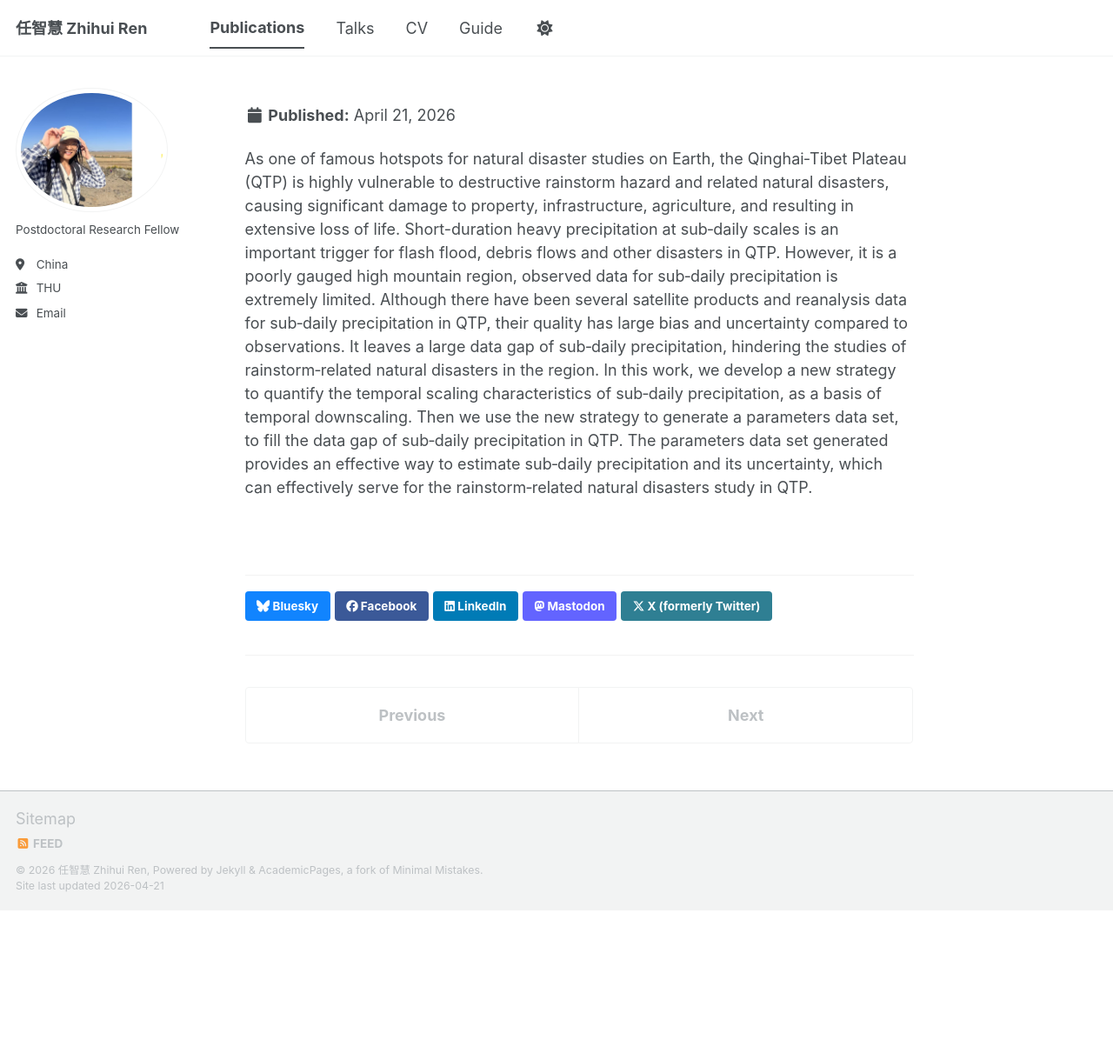
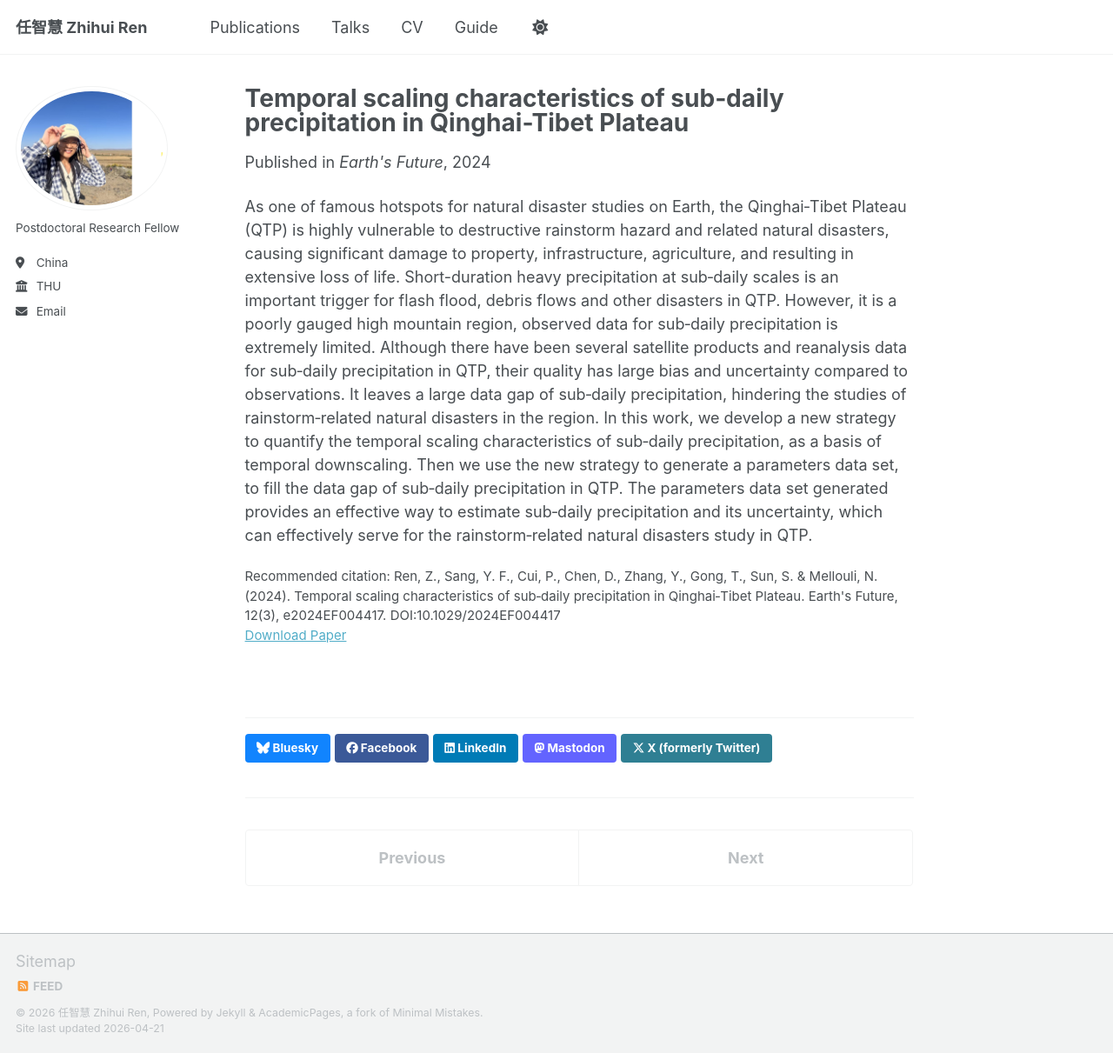
Before and after one commit to 68kellyren/68kellyren.github.io, a Jekyll site: the page built from _publications/2024-02-11-temporal-scaling-precipitation.md, in a window 1280 px wide and 1211 px high. Shown: the whole window at 87% size. Built offline with Jekyll 4.4.1, drawn with Linux system fonts in a browser that asks for light colours; a script bundle is joined from its source files by our own code; library files that are not in the unit come from our copies.

Commit message:
Update 2024-02-11-temporal-scaling-precipitation.md

```diff
--- a/_publications/2024-02-11-temporal-scaling-precipitation.md
+++ b/_publications/2024-02-11-temporal-scaling-precipitation.md
@@ -6,8 +6,9 @@ permalink: /publication/2024-02-11-temporal-scaling-precipitation
 date: 2024-02-11
 venue: 'Earth''s Future'
 paperurl: 'https://academicpages.github.io/files/paper1_temporal_scaling_precipitation.pdf'
-citation: 'Ren, Z., Sang, Y. F., Cui, P., Chen, D., Zhang, Y., Gong, T., Sun, S. & Mellouli, N. (2024). Temporal scaling characteristics of sub‐daily precipitation in Qinghai‐Tibet Plateau. Earth''s Future, 12(3), e2024EF004417. DOI:10.1029/2024EF004417
+citation: 'Ren, Z., Sang, Y. F., Cui, P., Chen, D., Zhang, Y., Gong, T., Sun, S. & Mellouli, N. (2024). Temporal scaling characteristics of sub‐daily precipitation in Qinghai‐Tibet Plateau. Earth''s Future, 12(3), e2024EF004417. DOI:10.1029/2024EF004417'
 ---
+
 <!--
 excerpt: 'Detailed analysis of precipitation scaling in Qinghai-Tibet Plateau.'
 slidesurl: 'https://academicpages.github.io/files/slides1.pdf'
```
